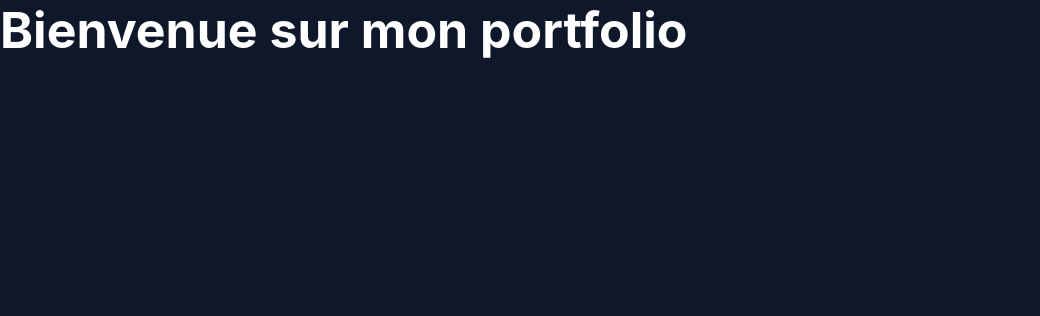
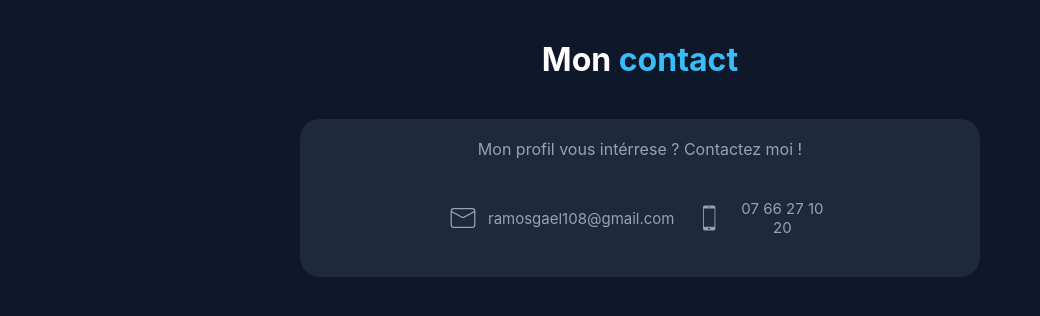
Before and after one commit to gaelramos-ship-i/react-portfolio, a React (Vite) app: page /contact in a window 1280 px wide. Shown: the top 316 px of the page, without its empty margins (0-1040 px from the left). Built offline with nearby package versions, Linux system fonts and the light colour scheme.

Commit message:
add contact

```diff
--- a/package.json
+++ b/package.json
@@ -12,6 +12,7 @@
   "dependencies": {
     "react": "^19.2.0",
     "react-dom": "^19.2.0",
+    "react-icons": "^5.6.0",
     "react-router-dom": "^7.13.1",
     "react-router-hash-link": "^2.4.3",
     "sass": "^1.97.3"
--- a/src/data/projects.json
+++ b/src/data/projects.json
@@ -3,18 +3,18 @@
         "id": 1,
         "title": "Brigitte Bee",
         "description": "Intégration HTML/CSS d'une Galerie d'art.",
-        "image": "/images/10-600x400.jpg"
+        "image": "./images/10-600x400.jpg"
     },
     {
         "id": 2,
         "title": "MeteoAPI",
         "description": "Une API de Meteo, en Javascript.",
-        "image": "/images/10-600x400.jpg"
+        "image": "./images/10-600x400.jpg"
     },
     {
         "id": 3,
         "title": "To do List",
         "description": "Gestionnaire de tâches en PHP",
-        "image": "/images/10-600x400.jpg"
+        "image": "./images/10-600x400.jpg"
     }
 ]
--- a/src/pages/Contact.tsx
+++ b/src/pages/Contact.tsx
@@ -1,6 +1,29 @@
+import'../styles/contact.scss';
+import { CiMail } from "react-icons/ci";
+import { IoIosPhonePortrait } from "react-icons/io";
+
 const  Contact = () => {
-    return <h1>Bienvenue sur mon portfolio</h1>;
+    return(
+    <>
+    <div className='sectionContact'>
+        <h1>Mon <span>contact</span></h1>
 
+        <div>
+            <p>Mon profil vous intérrese ? Contactez moi !</p>
+            <div id='flex'>
+                <article>
+                    <CiMail />
+                    <p>ramosgael108@gmail.com</p>
+                </article>
+                <article>
+                    <IoIosPhonePortrait />
+                    <p>07 66 27 10 20</p>
+                </article>
+            </div>
+        </div>
+    </div>
+    </>
+    )
 };
 
 export default Contact;
--- a/src/pages/Home.tsx
+++ b/src/pages/Home.tsx
@@ -1,7 +1,6 @@
 import Navbar from '../components/Navbar.tsx'
 import Footer from '../components/Footer.tsx'
 import Competences from './Competences.tsx';
-import Projects from './Projects.tsx';
 import '../styles/home.scss';
 import '../styles/competences.scss';
 import '../styles/projects.scss';
@@ -16,17 +15,14 @@ const Home = () => {
 
     <main>
         <section>
-            <article>
+            <article id='presentation'>
+                <h2>Développeur web et web mobile</h2>
                 <h1>Bonjour, je suis Gaël</h1>
-                <p>Formation : Développeur web et web mobile <br />Titulaire d’un BTS Gestion des Petites et Moyennes Entreprises et d’une licence professionnelle en droit social et gestion de la paie, j’ai acquis des compétences en organisation, rigueur et gestion de projet. Ces qualités me permettent d’aborder le développement web avec méthode et de participer activement a la création et la gestion de site web.</p>
+                <p>Titulaire d’un BTS Gestion des Petites et Moyennes Entreprises et d’une licence professionnelle en droit social et gestion de la paie, j’ai acquis des compétences en organisation, rigueur et gestion de projet. Ces qualités me permettent d’aborder le développement web avec méthode et de participer activement a la création et la gestion de site web.</p>
                 <a href="#projets">Découvrir mes projets</a>
-            </article>
-            <article>
-                {/* <img src="/" alt="Photo Gaël" /> */}
             </article>
         </section>
         <Competences/>
-        <Projects/>
     </main>
 
     <Footer/>
--- a/src/pages/Projects.tsx
+++ b/src/pages/Projects.tsx
@@ -1,5 +1,6 @@
 import { useEffect, useState } from "react";
 import ProjectCard from "../components/ProjectCard";
+import Footer from '../components/Footer.tsx';
 import data from '../data/projects.json';
 
 type Project ={
@@ -23,8 +24,9 @@ const Projects = () => {
     );
 
     return(
-        <section>
-            <h2>Mes projets</h2>
+        <>
+        <section id="sectionPro">
+            <h2>Mes <span>projets</span></h2>
 
             <input
                 type="text"
@@ -48,6 +50,9 @@ const Projects = () => {
                 )}
             </div>
         </section>
+
+        <Footer/>
+        </>
     );
 };
 
--- a/src/styles/competences.scss
+++ b/src/styles/competences.scss
@@ -1,14 +1,13 @@
 @import'./global.scss';
 
-section h2{
+#skill h2{
     color: $second-color;
     font-size: 2rem;
     text-align: center;
     margin-bottom: 40px;
-}
-
-h2 span{
-    color: $colorHover;
+    span{
+        color: $colorHover;
+    }
 }
 
 section div{
--- /dev/null
+++ b/src/styles/contact.scss
@@ -0,0 +1,43 @@
+@import'./variables';
+
+.sectionContact h1{
+    text-align: center;
+    font-size: 2rem;
+    margin: 40px;
+    span{
+        color: $colorHover;
+    }
+}
+
+.sectionContact div{
+    width: 50%;
+    margin: auto;
+    background: $backCard;
+    border-radius: 20px;
+    padding: 20px;
+    text-align: center;
+    p{
+        color: $fontColor;
+    }
+}
+
+.sectionContact article{
+    display: flex;
+    align-items: center;
+    margin-top: 20px;
+    color: $fontColor;
+    p{
+        margin-left: 10px;
+        font-size: 15px;
+    }
+}
+
+svg{
+    font-size: 30px;
+}
+
+#flex{
+    display: flex;
+    width: 60%;
+    gap: 20px;
+}
--- a/src/styles/home.scss
+++ b/src/styles/home.scss
@@ -3,7 +3,6 @@
 section{
     max-width: 1440px;
     margin: auto;
-    justify-content: space-between;
     padding: 50px 100px;
 }
 
@@ -18,7 +17,13 @@ h1{
     margin-bottom: 40px;
 }
 
-p{
+#presentation h2{
+    color: $second-color;
+    margin-bottom: 20px;
+    font-weight: 600;
+}
+
+#presentation p{
     color: $fontColor;
     margin-bottom: 40px;
 }
--- a/src/styles/projects.scss
+++ b/src/styles/projects.scss
@@ -1,4 +1,5 @@
 @import'./global.scss';
+@import'./variables';
 
 .project-card{
     background: $backCard;
@@ -16,3 +17,14 @@
 .project-card h3{
     margin: 10px;
 }
+
+#sectionPro h2{
+    color: $second-color;
+    text-align: center;
+    font-size: 2rem;
+}
+
+.project-card p{
+    color: #fff;
+    padding: 20px;
+}
```
Also changed, not shown: src/styles/Navbar.scss (line endings or trailing spaces), 1 other file (tests, documents, lock files or other folders).
